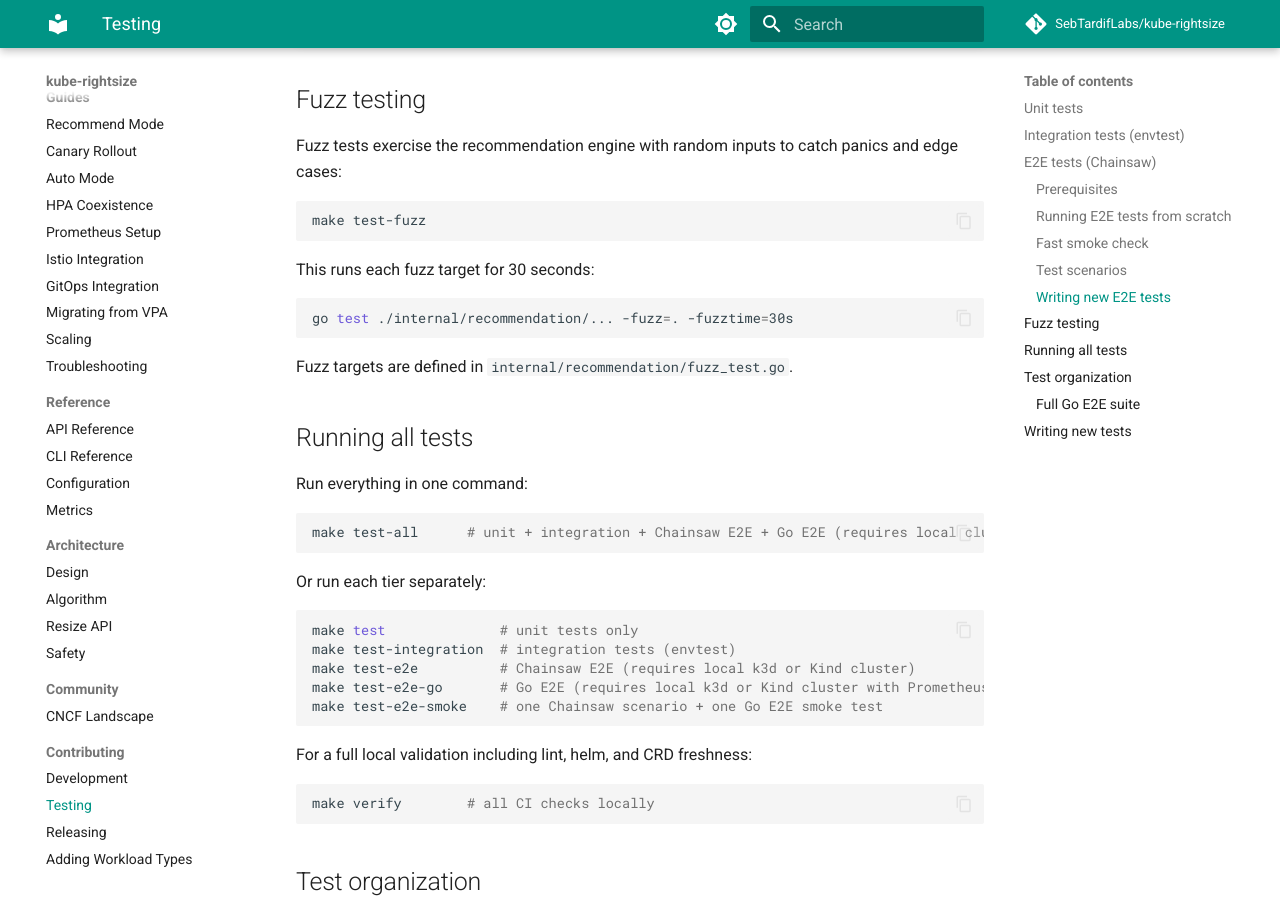
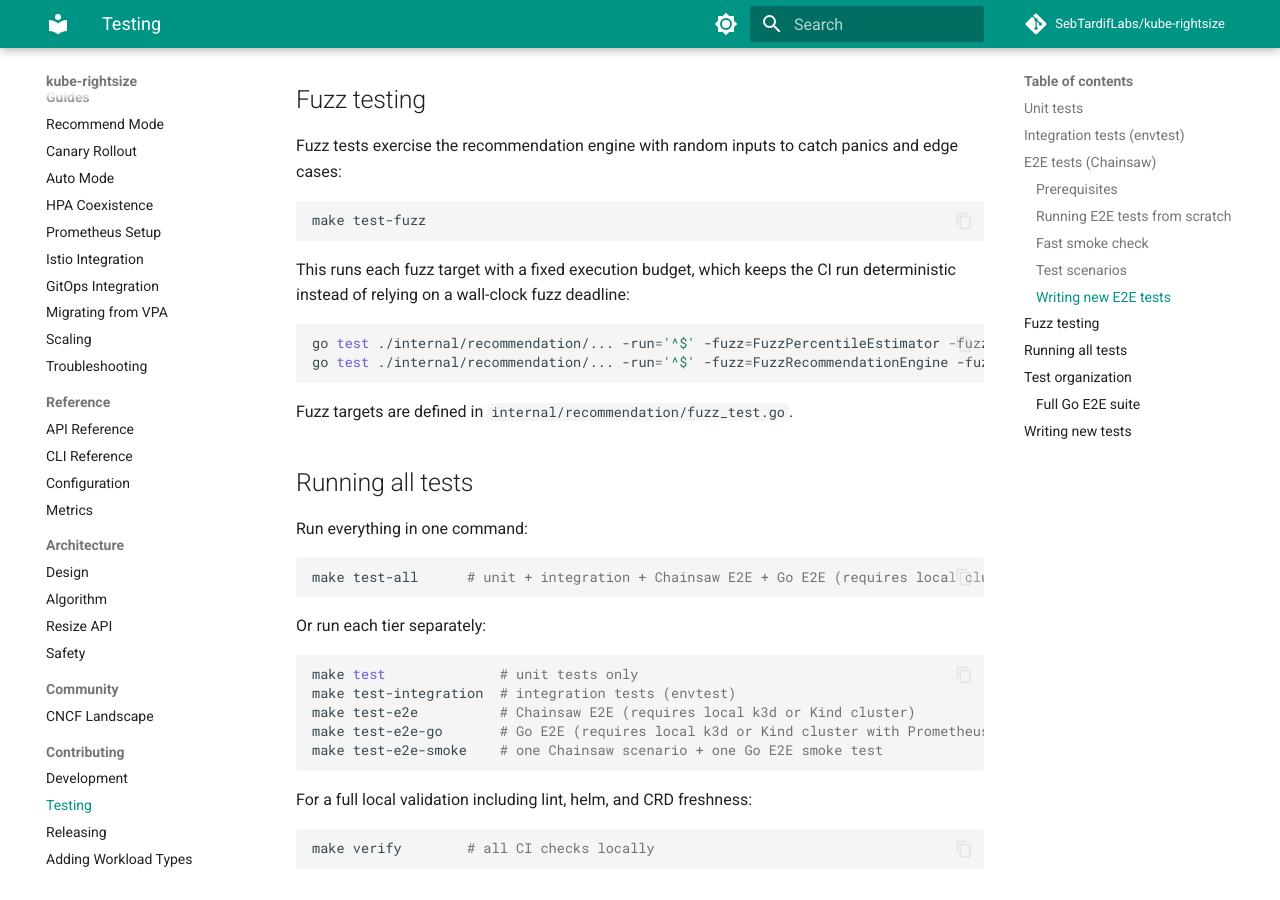
Before and after one commit to attune-io/attune, an MkDocs documentation site: the page built from docs/contributing/testing.md, in a window 1280 px wide and 900 px high, scrolled down 4263 px. Built offline with MkDocs 1.6.1 and Material for MkDocs 9.7.7, drawn with Linux system fonts in a browser that asks for light colours; comment, search, counter and statistics services are not loaded.

Commit message:
ci: stabilize fuzz test budget
Switch the recommendation fuzz targets from 30s wall-clock budgets to fixed execution counts to avoid intermittent context deadline exceeded failures at the exact fuzz deadline.

Signed-off-by: Sebastien Tardif <sebtardif@ncf.ca>

````diff
--- a/docs/contributing/testing.md
+++ b/docs/contributing/testing.md
@@ -155,10 +155,12 @@
 make test-fuzz
 ```
 
-This runs each fuzz target for 30 seconds:
+This runs each fuzz target with a fixed execution budget, which keeps the
+CI run deterministic instead of relying on a wall-clock fuzz deadline:
 
 ```bash
-go test ./internal/recommendation/... -fuzz=. -fuzztime=30s
+go test ./internal/recommendation/... -run='^$' -fuzz=FuzzPercentileEstimator -fuzztime=5000000x
+go test ./internal/recommendation/... -run='^$' -fuzz=FuzzRecommendationEngine -fuzztime=5000000x
 ```
 
 Fuzz targets are defined in `internal/recommendation/fuzz_test.go`.
````
Also changed, not shown: 2 other files.
